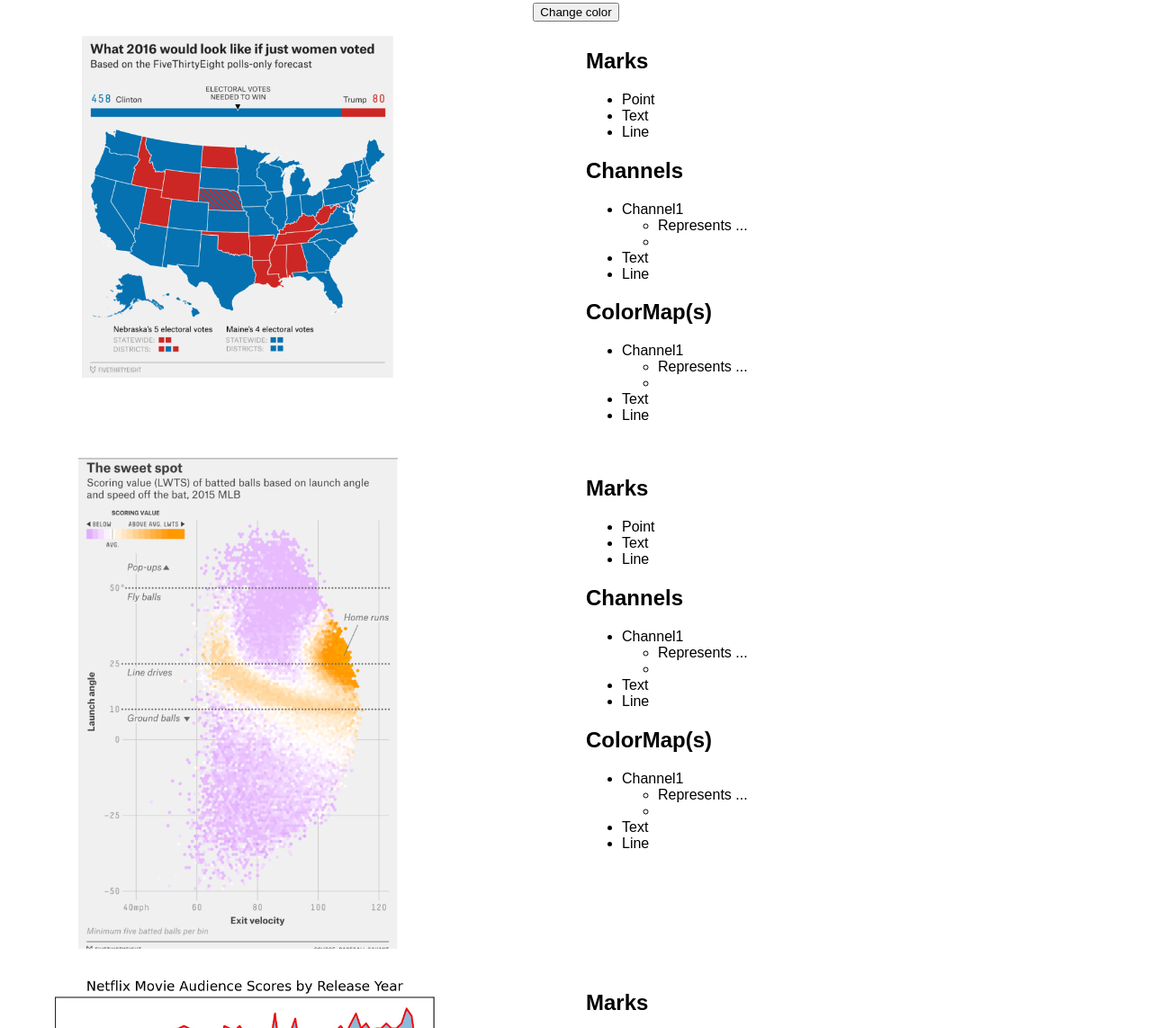
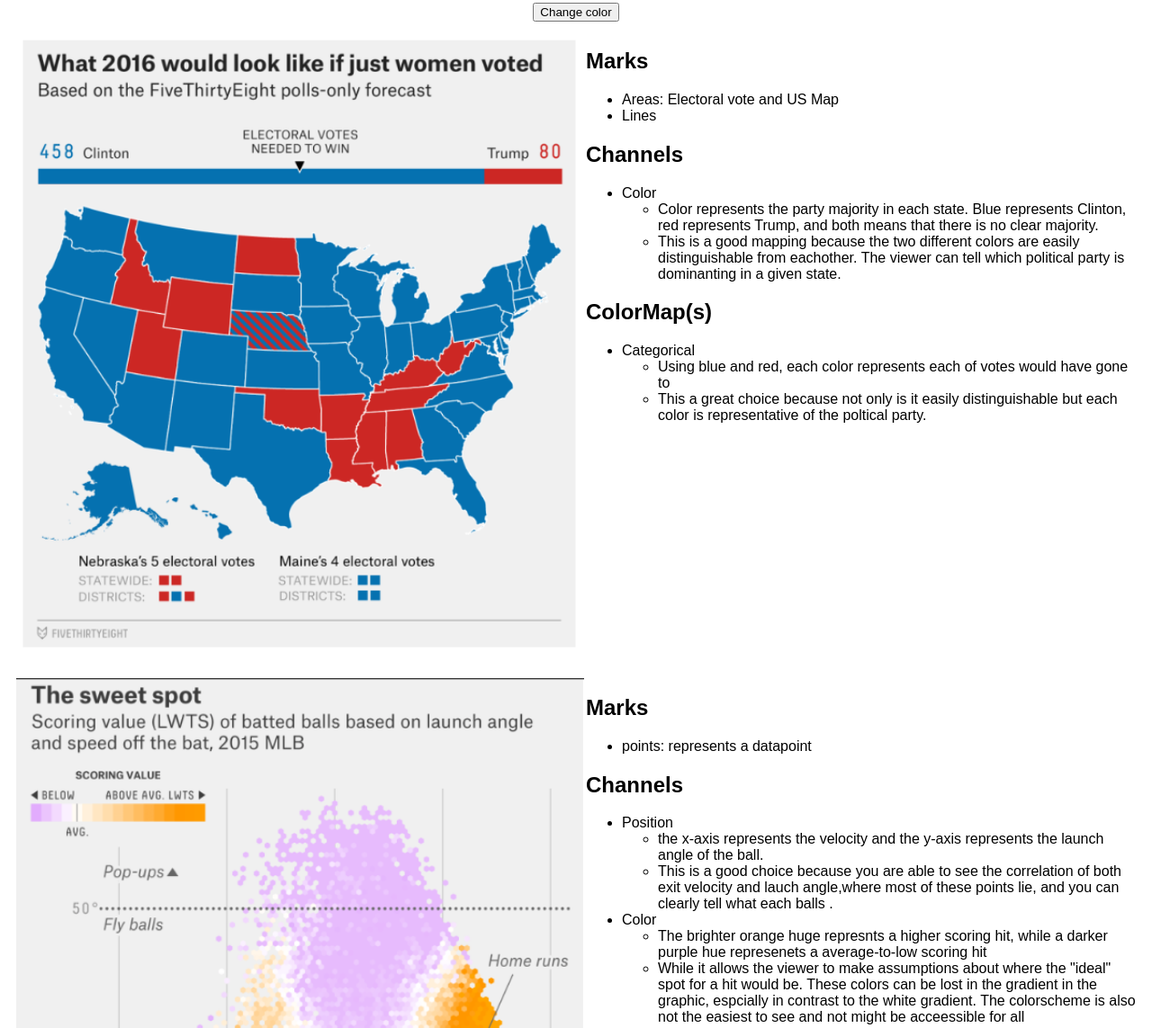
Before and after one commit to DS4200-S23-Class/hw-03-krish-nino, a plain HTML site: page index.html in a window 1280 px wide. Shown: the part 111-1254 px from the top of the page at 90% size. Drawn offline with Linux system fonts and the light colour scheme.

Commit message:
finish first 2

```diff
--- a/index.html
+++ b/index.html
@@ -23,33 +23,25 @@
         <div class="text-container" class="first">
           <h2>Marks</h2>
           <ul>
-              <li>Point</li>
-              <li>Text</li>
-              <li>Line</li>
+              <li>Areas: Electoral vote and US Map</li>
+              <li>Lines</li>
             </ul>
-
             <h2>Channels</h2>
             <ul>
-                <li>Channel1</li>
+                <li>Color</li>
                 <ul>
-                  <li> Represents ...  </li>
-                  <li> </li>
+                  <li>Color represents the party majority in each state. Blue represents Clinton, red represents Trump, and both means that there is no clear majority.  </li>
+                  <li>This is a good mapping because the two different colors are easily distinguishable from eachother. The viewer can tell which political party is dominanting in a given state.</li>
                   </ul>
-                <li>Text</li>
-                <li>Line</li>
+            </ul>
+            <h2 >ColorMap(s)</h2>
+            <ul>
+              <li>Categorical</li>
+              <ul>
+                <li>Using blue and red, each color represents each of votes would have gone to</li>
+                <li>This a great choice because not only is it easily distinguishable but each color is representative of the poltical party.</li>
               </ul>
-
-              <h2>ColorMap(s)</h2>
-            <ul>
-                <li>Channel1</li>
-                <ul>
-                  <li> Represents ...  </li>
-                  <li> </li>
-                  </ul>
-                <li>Text</li>
-                <li>Line</li>
-              </ul>
-
+            </ul>
           </div>
         <div class="image-container">
           <img src="img/vis2.png">
@@ -58,27 +50,31 @@
 
           <h2>Marks</h2>
       <ul>
-          <li>Point</li>
-          <li>Text</li>
-          <li>Line</li>
+          <li>points: represents a datapoint</li>
         </ul>
 
         <h2>Channels</h2>
         <ul>
-            <li>Channel1</li>
+            <li>Position</li>
             <ul>
-              <li> Represents ...  </li>
-              <li> </li>
+              <li> the x-axis represents the velocity and the y-axis represents the launch angle of the ball.   </li>
+              <li> This is a good choice because you are able to see the correlation of both exit velocity and lauch angle,where most of these points lie, and you can clearly tell what each balls . </li>
               </ul>
-            <li>Text</li>
-            <li>Line</li>
+            <li>Color</li>
+            <ul>
+              <li> The brighter orange huge represnts a higher scoring hit, while a darker purple hue represenets a average-to-low scoring hit </li>
+              <li> While it allows the viewer to make assumptions about where the "ideal" spot for a hit would be.
+                These colors can be lost in the gradient in the graphic, espcially in contrast to the white gradient. The colorscheme is also not the easiest to see and not might be acceessible for all   </li>
+              </ul>
           </ul>
 
           <h2>ColorMap(s)</h2>
         <ul>
-            <li>Channel1</li>
+            <li>Diverging: represeents the scoring of balls hit </li>
             <ul>
-              <li> Represents ...  </li>
+              <li> As mentioned prior, this is a good colormap choice because the viewer can easily distinguish low scoring hits from high scoring hits.
+                The viewer can also tell that the majority of the hits are in the middle of the graph, which is what you would expect.
+              </li>
               <li> </li>
               </ul>
             <li>Text</li>
@@ -120,7 +116,13 @@
             </ul>
         </div>
     </div>
-
+    <footer> <h2 id="ack">Acknowledgments</h2>
+    <ul>
+      <li> W3 Schools Css Grid </li>
+      <li> W3 Schools Javascript buttons</li>
+      <li> W3 Schools Javascript functions </li>
+    </ul>
+  </footer>
 </body>
 
 </html>
--- a/styles.css
+++ b/styles.css
@@ -19,21 +19,17 @@ h1 {
 
 .image-container {
   vertical-align: top;
-  width: 75%;
-  height: 75%;
+  width: 100%;
+  height: 100%;
   margin: 0 auto;
 }
 
 img {
-  width: 75%;
+  width: 100%;
 }
 
 .button-space {
   text-align: center;
-}
-
-#netflix-img {
-  width: 100%;
 }
 
 .grid {
@@ -45,3 +41,7 @@ img {
 div > div {
   padding: 10px;
 }
+
+#ack {
+  text-align : center;
+}
```
Also changed, not shown: 1 other file.
